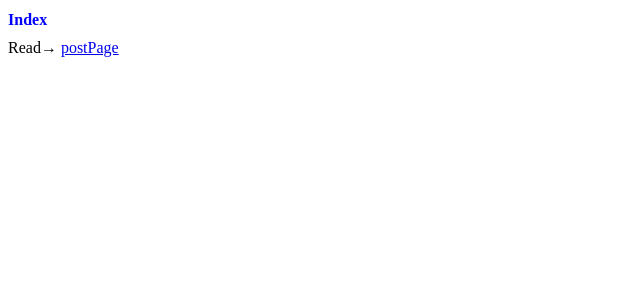
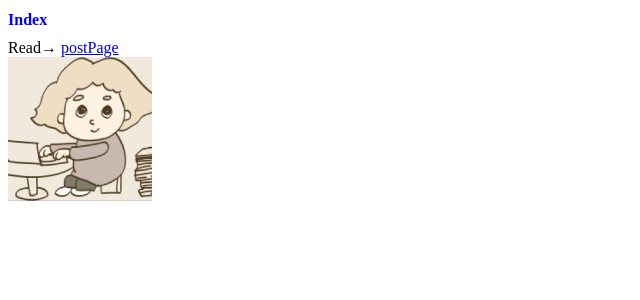
Before and after one commit to Tsuyoshi-Iwanaga/learning_nextjs, a Next.js app: page / in a window 1280 px wide. Shown: the top 300 px of the page, without its empty margins (0-640 px from the left). Built offline with nearby package versions, Linux system fonts and the light colour scheme.

Commit message:
use Image module from next

```diff
--- a/src/pages/index.tsx
+++ b/src/pages/index.tsx
@@ -1,5 +1,6 @@
 import Head from 'next/head'
 import Link from 'next/link'
+import Image from 'next/image'
 import styled from 'styled-components'
 // import styles from '../../styles/Home.module.css'
 
@@ -13,6 +14,9 @@ export default function Home() {
       <HeadingH1>Index</HeadingH1>
       Read→{' '}
       <Link href="/posts/first-post"><a>postPage</a></Link>
+      <div>
+        <Image src="/images/profile.png" height={144} width={144} alt="" />
+      </div>
     </>
   )
 }
```
Also changed, not shown: public/images/profile.png (added), public/vercel.svg (deleted).
